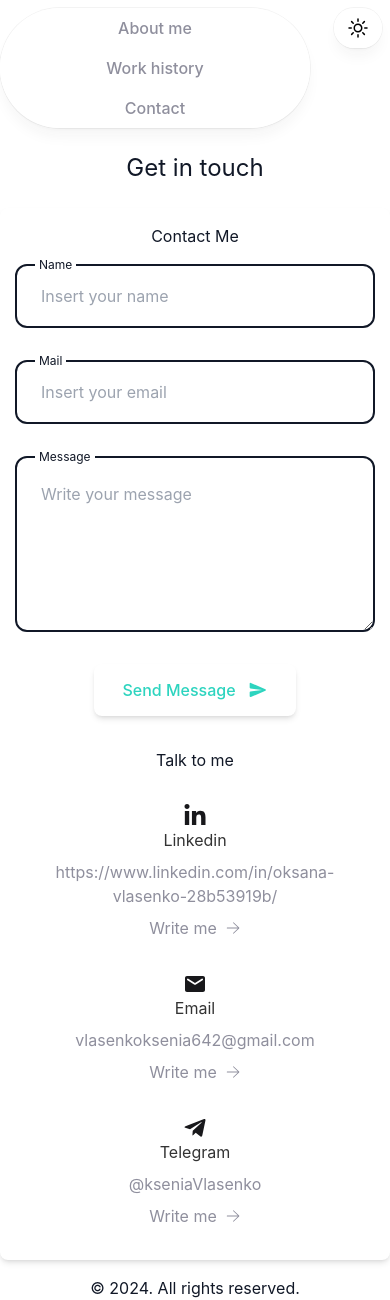
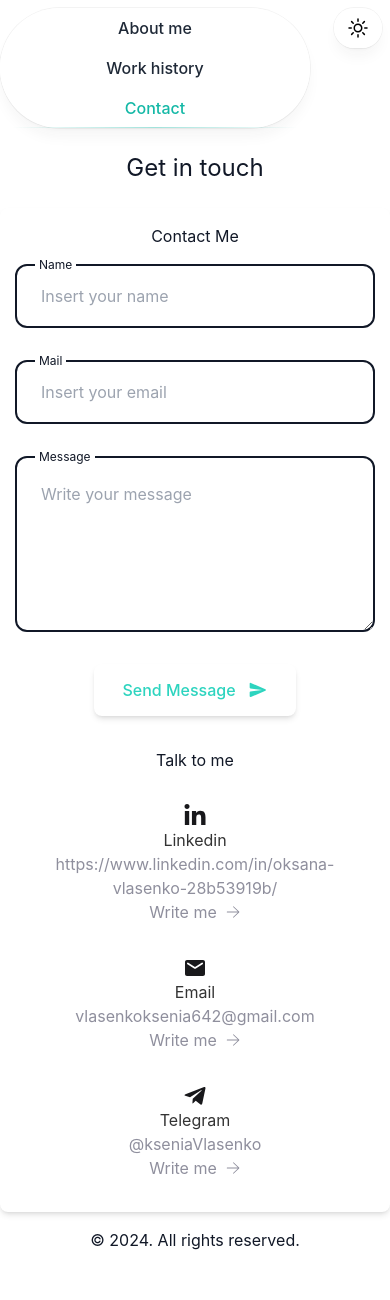
Before and after one commit to oksanaVlasenko/vlasenko, a Vue app: page /contact in a window 390 px wide. After the commit the page ends 1252 px from the top, so only its background shows below. Built offline with nearby package versions, Linux system fonts and the light colour scheme.

Commit message:
feat: style nav

```diff
--- a/src/components/Contacts.vue
+++ b/src/components/Contacts.vue
@@ -11,7 +11,7 @@
 
           <p class="name">Linkedin</p>
 
-          <p class="link">https://www.linkedin.com/in/oksana-vlasenko-28b53919b/</p>
+          <p class="text-link">https://www.linkedin.com/in/oksana-vlasenko-28b53919b/</p>
 
           <a
             class="icon-btn"
@@ -28,7 +28,7 @@
 
           <p class="name">Email</p>
 
-          <p class="link">vlasenkoksenia642@gmail.com</p>
+          <p class="text-link">vlasenkoksenia642@gmail.com</p>
 
           <a
             class="icon-btn"
@@ -45,7 +45,7 @@
 
           <p class="name">Telegram</p>
 
-          <p class="link">@kseniaVlasenko</p>
+          <p class="text-link">@kseniaVlasenko</p>
 
           <a
             class="icon-btn"
@@ -212,7 +212,7 @@ export default {
     /* //color: var(----text-reverse-color); */
   }
 
-  .link {
+  .text-link {
     /* padding-bottom: .5rem; */
     color: var(--text-light-gray);
     cursor: pointer;
--- a/src/components/Nav.vue
+++ b/src/components/Nav.vue
@@ -11,7 +11,7 @@
     <router-link
       to="/work-history"
       class="link"
-      exact-active-class="active"
+      active-class="active"
     >
       Work history
     </router-link>
@@ -19,7 +19,7 @@
     <router-link
       to="/contact"
       class="link"
-      exact-active-class="active"
+      active-class="active"
     >
       Contact
     </router-link>
@@ -45,26 +45,26 @@
 
 .active::after {
   content: "";
-  @apply absolute bottom-0 left-0 right-0 h-1 bg-gradient-to-r from-teal-500 via-teal-400 to-teal-500 dark:from-teal-400 dark:via-teal-300 dark:to-teal-400;
-  transform: scaleX(1); /* Ensure it's fully visible */
+  @apply absolute bottom-0 left-0 right-0 h-px bg-gradient-to-r from-teal-500/0 via-teal-500/40 to-teal-500/0 dark:from-teal-400/0 dark:via-teal-400/40 dark:to-teal-400/0;
+  transform: scaleX(1);
   transition: transform 0.3s ease-in-out, background-color 0.3s ease-in-out;
 }
 
-@media (max-width: 639px) {
+/* @media (max-width: 639px) {
   .active::after {
-    @apply left-0 right-auto w-full; /* Span width of the text */
-    transform: scaleX(0); /* Hide initially */
+    @apply left-0 right-auto w-full;
+    transform: scaleX(0);
   }
 
   .active:hover::after {
-    transform: scaleX(1); /* Show on hover */
+    transform: scaleX(1);
   }
-}
+} */
 
 /* Optional: Add hover effect */
-.link:hover::after {
+/* .link:hover::after {
   background-color: rgba(0, 0, 0, 0.1); /* Optional hover effect */
-}
+/* } */
 /*
 .link {
   @apply relative block px-3 py-2 transition hover:text-teal-500 dark:hover:text-teal-400;
--- a/src/components/ThemeButton.vue
+++ b/src/components/ThemeButton.vue
@@ -7,12 +7,21 @@
         class="group rounded-full bg-white/90 px-3 py-2 shadow-lg shadow-zinc-800/5 ring-1 ring-zinc-900/5 backdrop-blur transition dark:bg-zinc-800/90 dark:ring-white/10 dark:hover:ring-white/20"
         @click="toggleTheme"
       >
-        <svg
+        <!-- <svg
           v-if="userTheme === 'dark'"
           xmlns="http://www.w3.org/2000/svg" fill="none" viewBox="0 0 24 24" stroke-width="1.5" stroke="currentColor"
           class="size-6 text-dark dark:text-white"
         >
           <path stroke-linecap="round" stroke-linejoin="round" d="M21.752 15.002A9.72 9.72 0 0 1 18 15.75c-5.385 0-9.75-4.365-9.75-9.75 0-1.33.266-2.597.748-3.752A9.753 9.753 0 0 0 3 11.25C3 16.635 7.365 21 12.75 21a9.753 9.753 0 0 0 9.002-5.998Z" />
+        </svg> -->
+        <svg
+          v-if="userTheme === 'dark'"
+          class="size-6 text-white dark:text-dark"
+          viewBox="0 0 24 24" aria-hidden="true"
+          stroke="currentColor"
+          fill="none"
+        >
+          <path d="M17.25 16.22a6.937 6.937 0 0 1-9.47-9.47 7.451 7.451 0 1 0 9.47 9.47ZM12.75 7C17 7 17 2.75 17 2.75S17 7 21.25 7C17 7 17 11.25 17 11.25S17 7 12.75 7Z" stroke-width="1.5" stroke-linecap="round" stroke-linejoin="round"></path>
         </svg>
 
         <svg
--- a/src/style.css
+++ b/src/style.css
@@ -54,7 +54,7 @@ p, h1 {
 }
 
 a {
-  font-weight: 500;
+  font-weight: 300;
   color: #646cff;
   text-decoration: inherit;
 }
```
